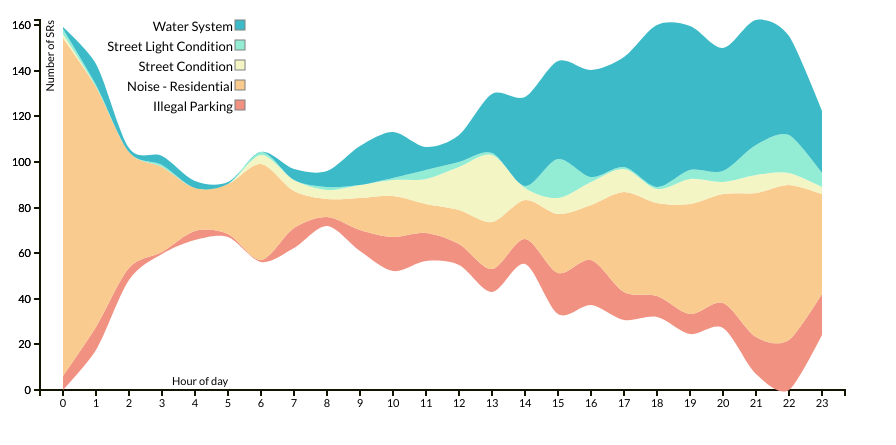
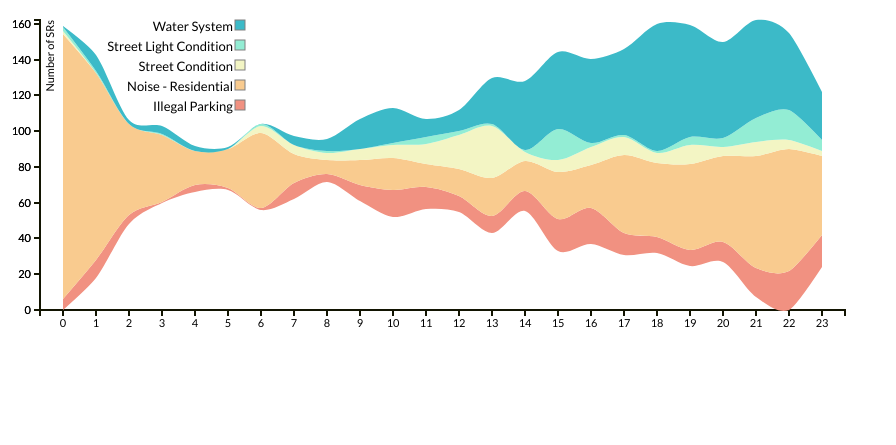
Before and after one commit to timothymartin76/JULY19_STREAM, a plain HTML site: page index.html in a window 1280 px wide. Shown: the part 39-484 px from the top of the page, without its empty margins (0-896 px from the left). Drawn offline with Linux system fonts and the light colour scheme.

Commit message:
Update index.html

```diff
--- a/index.html
+++ b/index.html
@@ -43,7 +43,7 @@
 
       var margin = {top: 20, right: 55, bottom: 30, left: 40},
           width  = 900 - margin.left - margin.right,
-          height = 420  - margin.top  - margin.bottom;
+          height = 340  - margin.top  - margin.bottom;
 
       var x = d3.scale.ordinal()
           .rangeRoundBands([0, width], .1);
```
